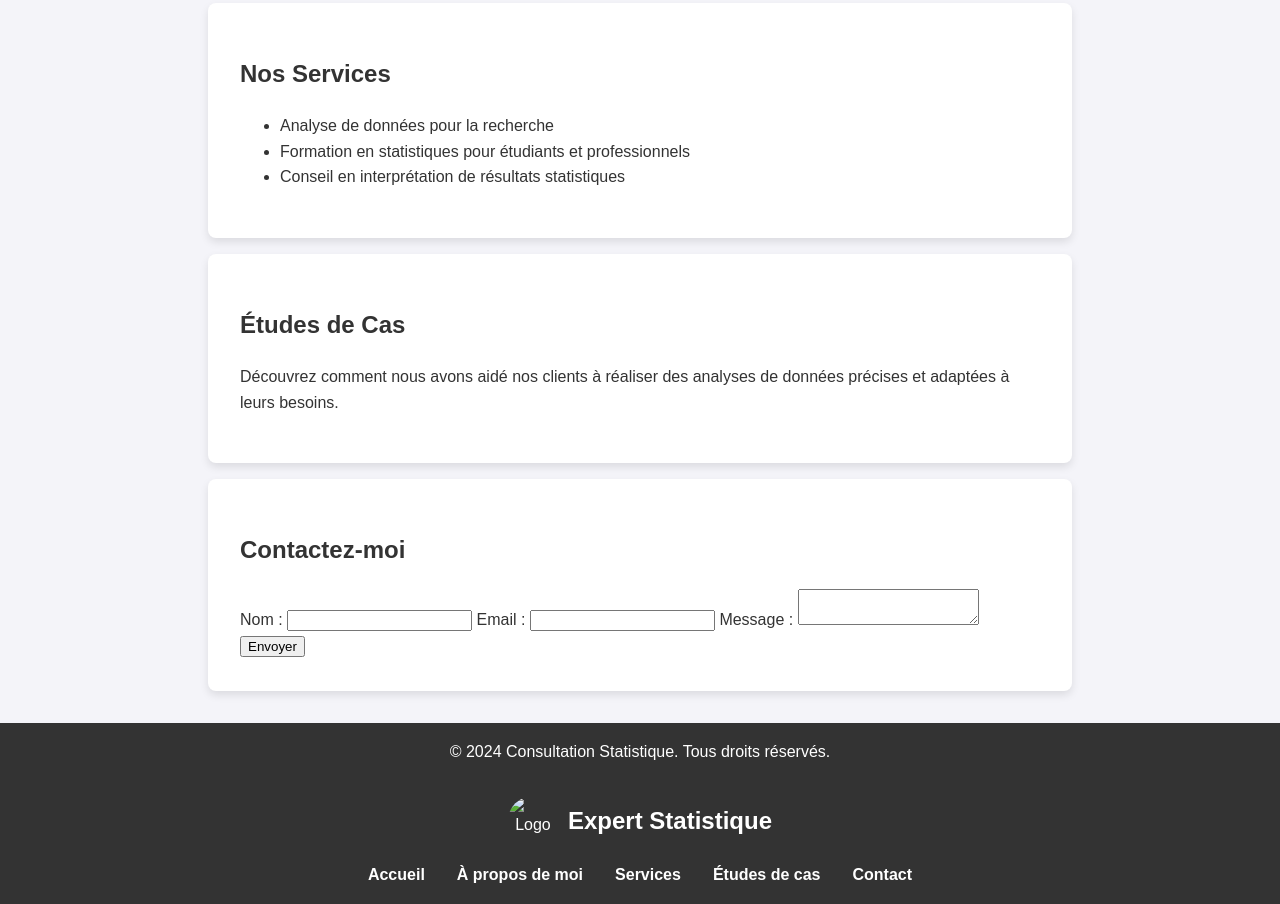
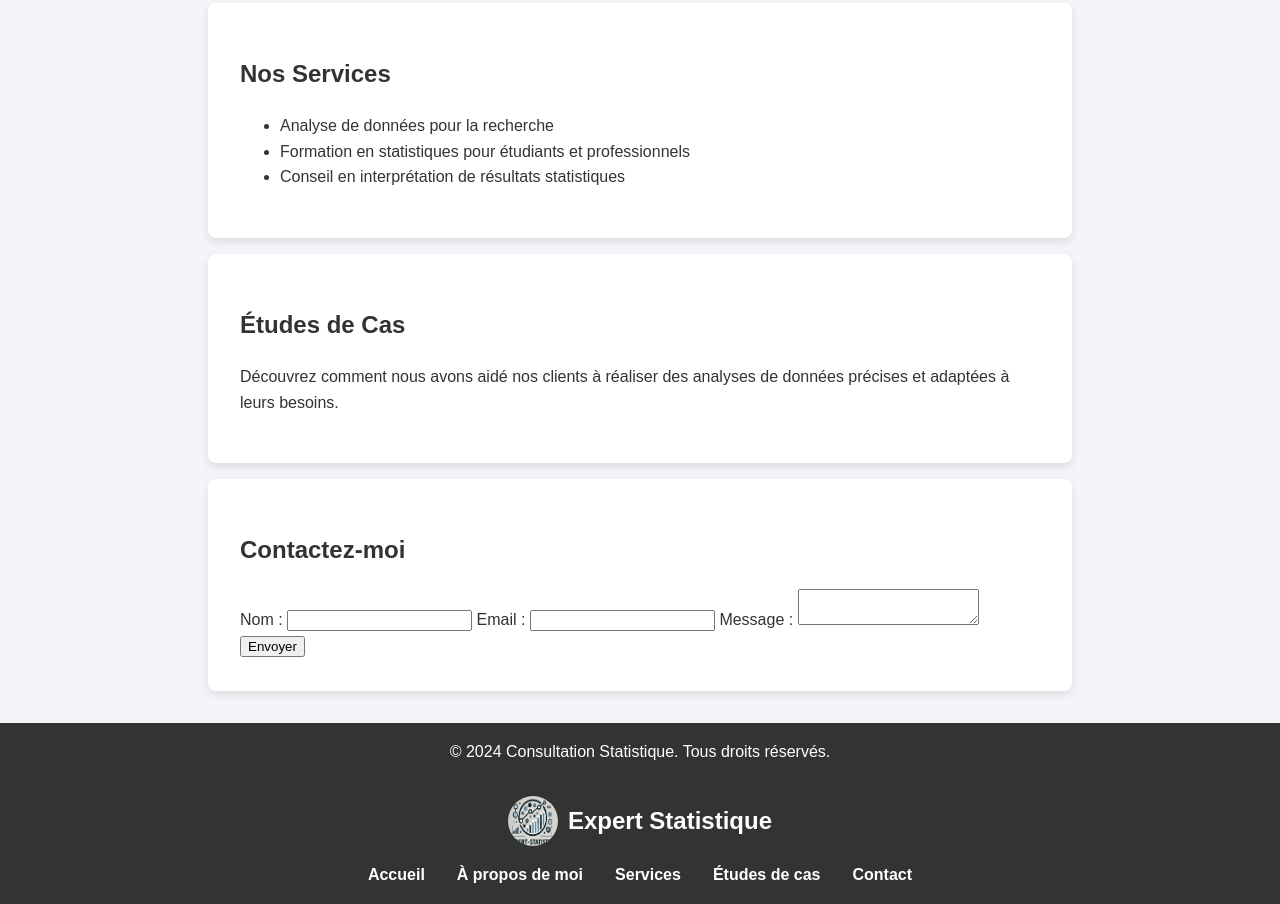
Before and after one commit to amineeek/Expert-Statistique.github.io, a plain HTML site: page index.html in a window 1280 px wide. Shown: the part 616-1520 px from the top of the page. Drawn offline with Linux system fonts and the light colour scheme.

Commit message:
Update index.html

```diff
--- a/index.html
+++ b/index.html
@@ -81,7 +81,7 @@
 <header>
     <div class="logo-container">
         <!-- Mettez à jour le chemin du logo ici -->
-        <img src="C:/Expert-Statistique.github.io/logo expert stat/logo.png" alt="Logo Expert Statistique" class="logo">
+        <img src="logo expert stat.png" alt="Logo Expert Statistique" class="logo">
         <h1>Expert Statistique</h1>
     </div>
     <nav aria-label="Navigation principale">
```
